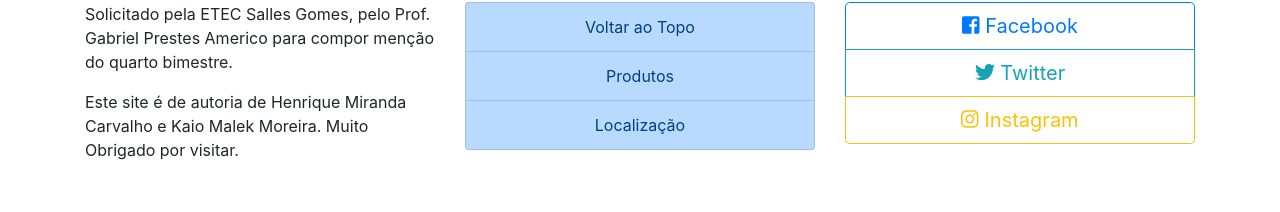
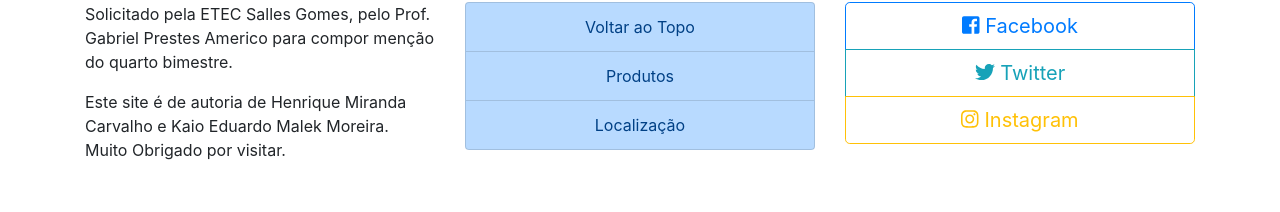
Before and after one commit to henrique-miranda-carvalho/mercadinho-ligeirinho, a website: page public/home.html in a window 1280 px wide. Shown: the part 868-1080 px from the top of the page. Drawn offline with Linux system fonts and the light colour scheme.

Commit message:
Update public/home.html

```diff
--- a/public/home.html
+++ b/public/home.html
@@ -171,7 +171,7 @@
 			<div class="col-sm-4">
 				<h3>Sobre o Site</h3>
 				<p>Solicitado pela ETEC Salles Gomes, pelo Prof. Gabriel Prestes Americo para compor menção do quarto bimestre.</p>
-				<p>Este site é de autoria de Henrique Miranda Carvalho e Kaio Malek Moreira. Muito Obrigado por visitar.</p>
+				<p>Este site é de autoria de Henrique Miranda Carvalho e Kaio Eduardo Malek Moreira. Muito Obrigado por visitar.</p>
 			</div>
 			<div class="col-sm-4">
 				<h3>Menu</h3>
```
